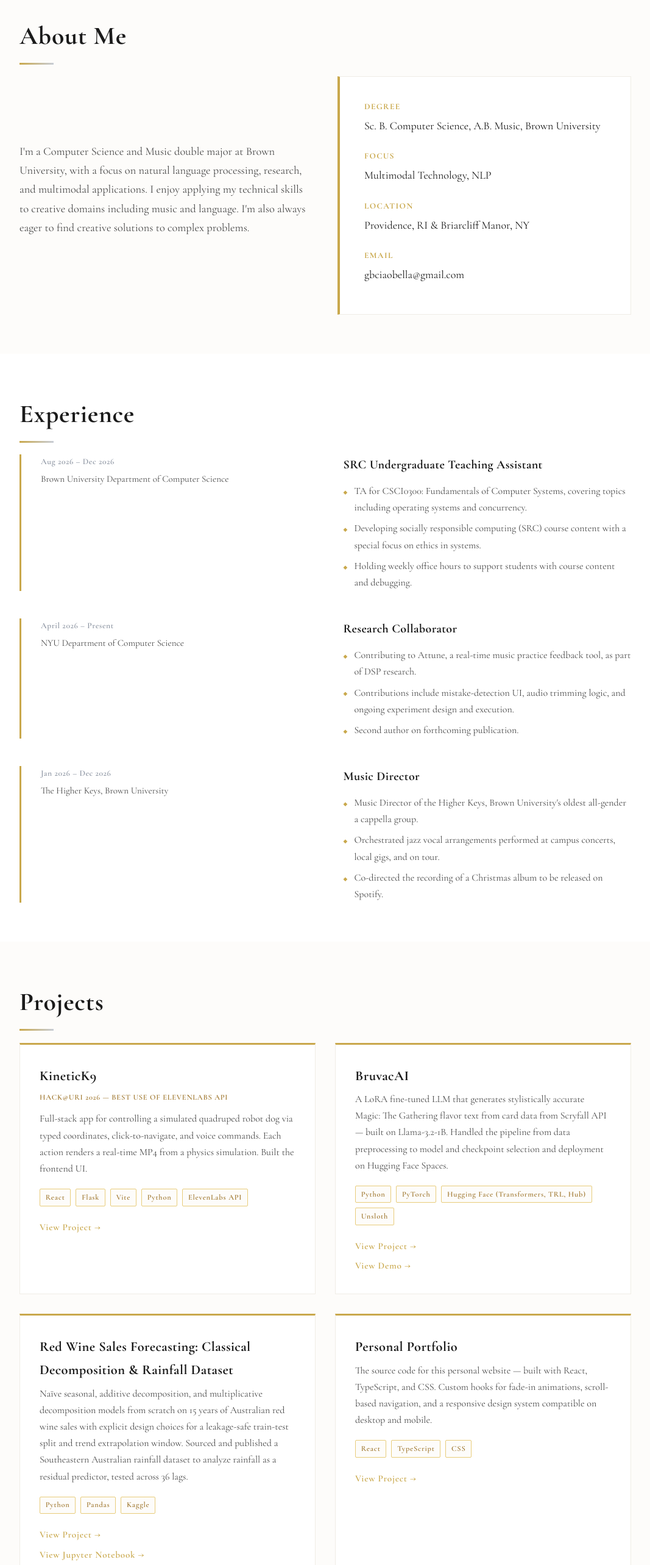
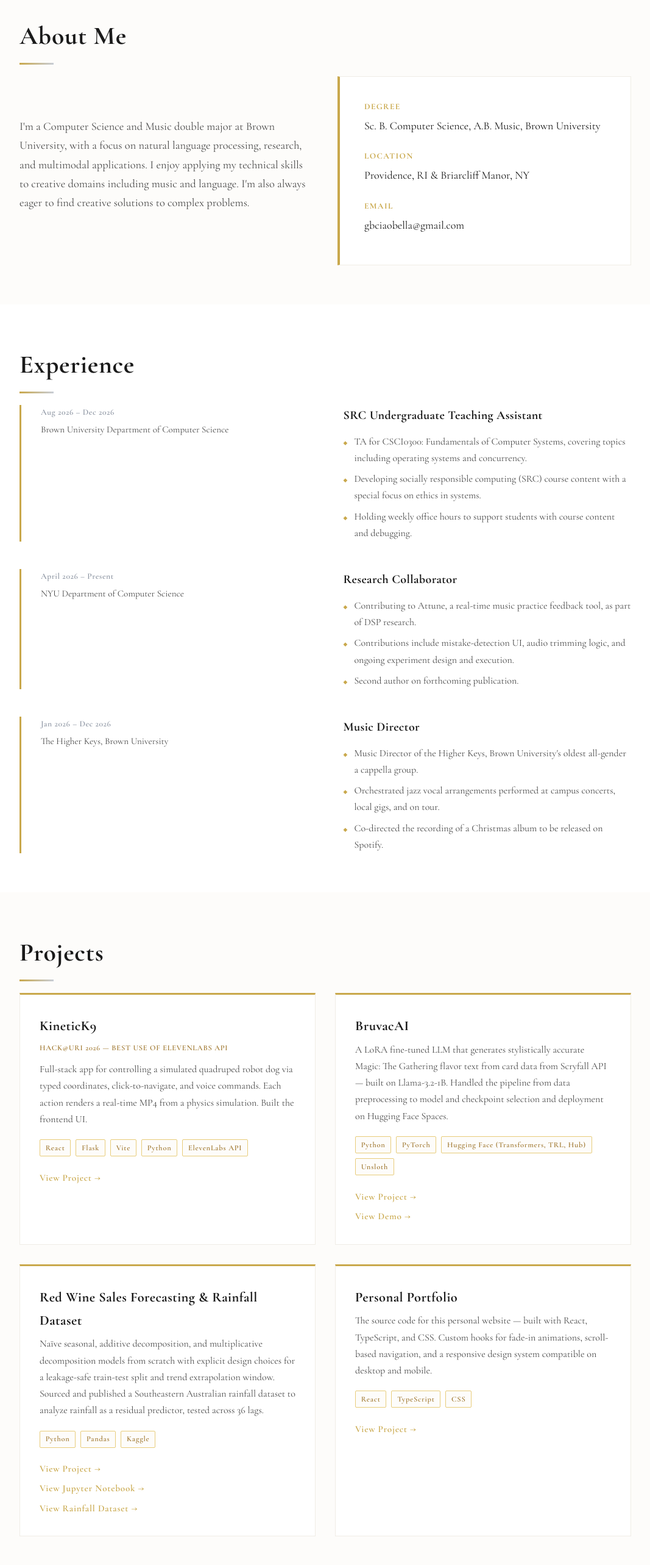
Before and after one commit to Gbeckler8/Personal-website, a React (Create React App) app: page / in a window 1280 px wide. Shown: the part 840-3406 px from the top of the page at 61% size, without its empty margins (106-1173 px from the left). Built offline with nearby package versions, Linux system fonts and the light colour scheme.

Commit message:
Updating about and projects

```diff
--- a/src/components/About.tsx
+++ b/src/components/About.tsx
@@ -20,7 +20,6 @@ export default function About() {
           }}>
             {[
               ['Degree', 'Sc. B. Computer Science, A.B. Music, Brown University'],
-              ['Focus', 'Multimodal Technology, NLP'],
               ['Location', 'Providence, RI & Briarcliff Manor, NY'],
               ['Email', 'gbciaobella@gmail.com'],
             ].map(([label, value]) => (
--- a/src/components/Projects.tsx
+++ b/src/components/Projects.tsx
@@ -17,8 +17,8 @@ const projects = [
     demo_link: 'https://huggingface.co/spaces/Gbeckler/Llama-BruvacAI_Space',
   },
   {
-    title: 'Red Wine Sales Forecasting: Classical Decomposition & Rainfall Dataset',
-    description: "Naïve seasonal, additive decomposition, and multiplicative decomposition models from scratch on 15 years of Australian red wine sales with explicit design choices for a leakage-safe train-test split and trend extrapolation window. Sourced and published a Southeastern Australian rainfall dataset to analyze rainfall as a residual predictor, tested across 36 lags.",
+    title: 'Red Wine Sales Forecasting & Rainfall Dataset',
+    description: "Naïve seasonal, additive decomposition, and multiplicative decomposition models from scratch with explicit design choices for a leakage-safe train-test split and trend extrapolation window. Sourced and published a Southeastern Australian rainfall dataset to analyze rainfall as a residual predictor, tested across 36 lags.",
     tags: ['Python', 'Pandas', 'Kaggle'],
     Jupyter_notebook_link: 'https://www.kaggle.com/code/gordonbeckler/red-wine-forecasting-with-rainfall-testing',
     Rainfall_dataset_link: 'https://www.kaggle.com/datasets/gordonbeckler/se-australia-monthly-rainfall-19502026/data',
```
